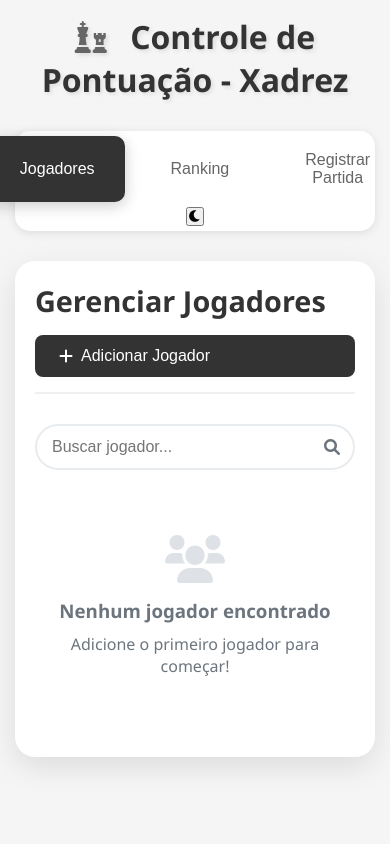
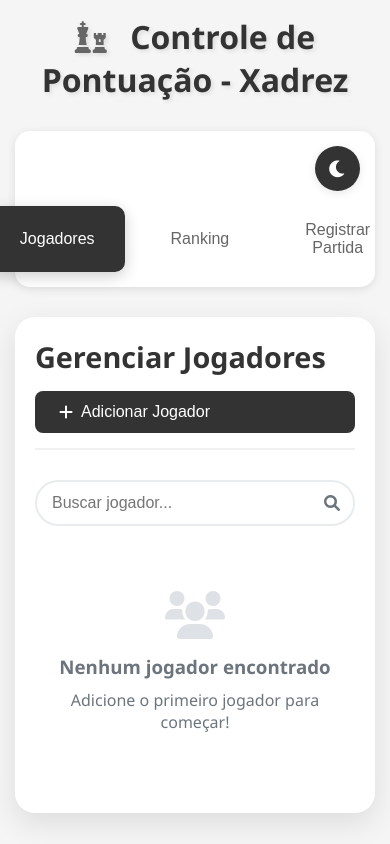
Before and after one commit to rberlanda04/appxadrez, a plain HTML site: page index.html in a window 390 px wide. Drawn offline with Linux system fonts and the light colour scheme.

Commit message:
Fix layout bugs: Add theme toggle CSS and improve mobile responsiveness

```diff
--- a/styles.css
+++ b/styles.css
@@ -111,6 +111,40 @@ body.dark-mode .tab-btn:hover {
 body.dark-mode .tab-btn.active {
     background: #e0e0e0;
     color: #333;
+}
+
+/* Botão de alternância de tema */
+.theme-toggle {
+    position: absolute;
+    right: 15px;
+    background: #333;
+    color: white;
+    border: none;
+    border-radius: 50%;
+    width: 45px;
+    height: 45px;
+    cursor: pointer;
+    font-size: 1.2rem;
+    display: flex;
+    align-items: center;
+    justify-content: center;
+    transition: all 0.3s ease;
+    box-shadow: 0 2px 8px rgba(0,0,0,0.1);
+}
+
+.theme-toggle:hover {
+    background: #555;
+    transform: scale(1.1);
+    box-shadow: 0 4px 12px rgba(0,0,0,0.2);
+}
+
+body.dark-mode .theme-toggle {
+    background: #e0e0e0;
+    color: #333;
+}
+
+body.dark-mode .theme-toggle:hover {
+    background: #ccc;
 }
 
 /* Conteúdo das abas */
@@ -615,6 +649,23 @@ body.dark-mode .match-result {
         padding: 15px;
     }
 
+    .tabs {
+        flex-direction: column;
+        gap: 10px;
+        padding: 15px;
+    }
+
+    .tab-buttons {
+        order: 2;
+    }
+
+    .theme-toggle {
+        position: static;
+        order: 1;
+        align-self: flex-end;
+        margin-bottom: 10px;
+    }
+
     header h1 {
         font-size: 2rem;
     }
```
